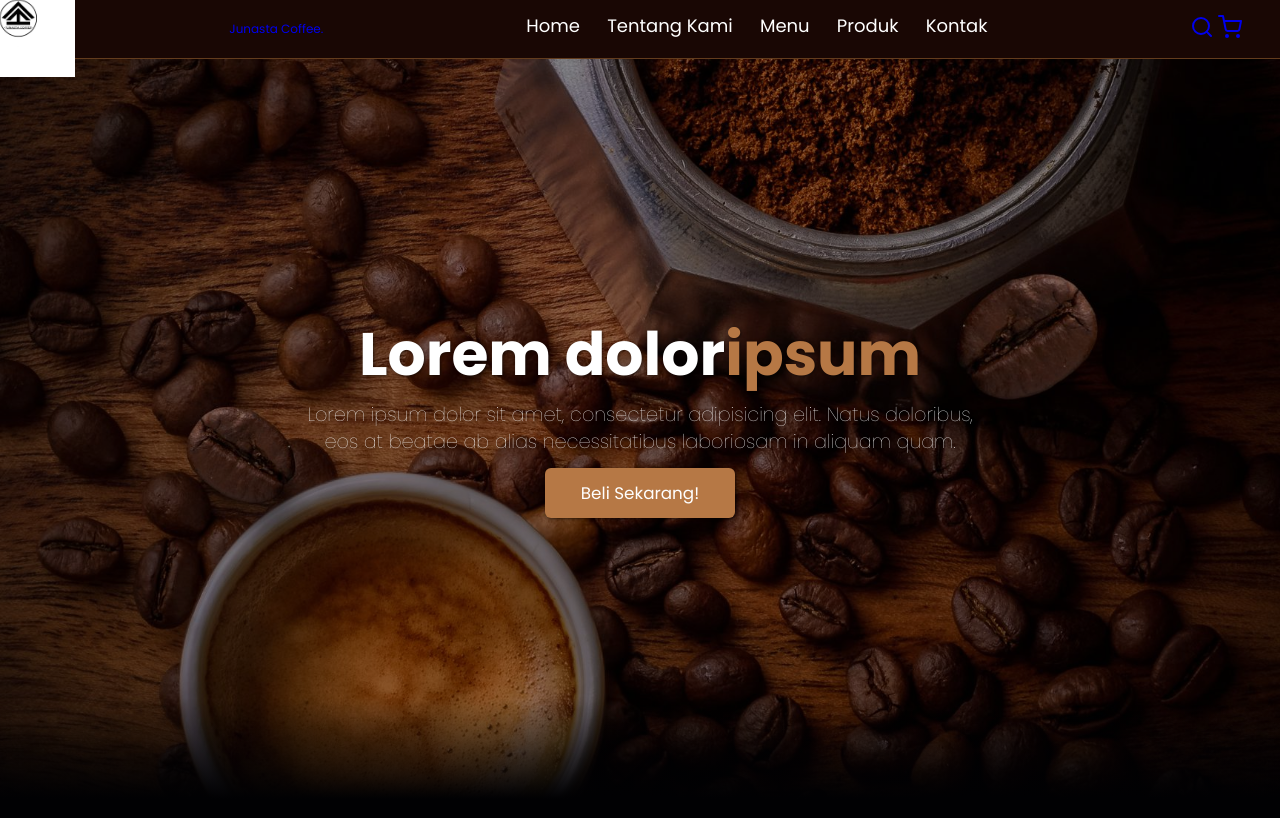
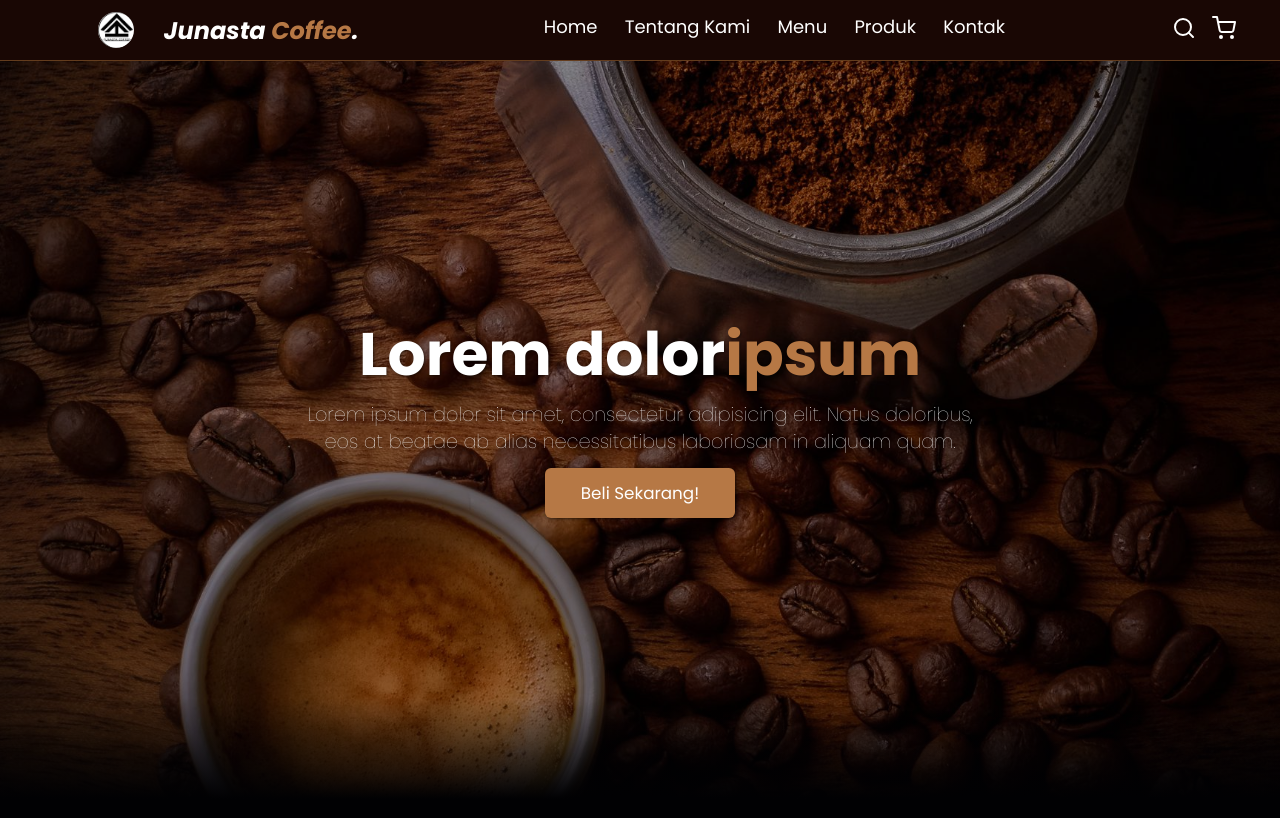
Before and after one commit to ArjunPutraAnjani/Junasta, a plain HTML site: page index.html in a window 1280 px wide. Drawn offline with nearby package versions, Linux system fonts and the light colour scheme.

Commit message:
Add files via upload

```diff
--- a/index.html
+++ b/index.html
@@ -1,5 +1,5 @@
 <!doctype html>
-<html>
+<html lang="id">
     <head>
         <meta http-equiv="content-type" content="text/html; charset=utf-8" />
         <meta name="viewport" content="width=device-width, initial-scale=1.0" />
@@ -18,13 +18,18 @@
         <link rel="stylesheet" href="style.css" />
     </head>
     <body>
+     <div class="container">
 
         <!-- navbar start-->
         <nav class="navbar">
-                <div class="img-wrapper">
+            <div class="wrapper">
                 <img src="Logo.png" alt="Logo" class="logo" />
             </div>
-                <a href="#" class="navbar-logo">Junasta <span>Coffee</span>.</a>
+            <div class="wrap-brand">
+                <a href="#" class="navbar-brand"
+                    >Junasta <span>Coffee</span>.</a
+                >
+            </div>
             <div class="navbar-nav">
                 <a href="#home">Home</a>
                 <a href="#about">Tentang Kami</a>
@@ -32,32 +37,30 @@
                 <a href="#product">Produk</a>
                 <a href="#contact">Kontak</a>
             </div>
-                <div class="navbar-extra">
+            <div class="navbar-icon">
                 <a href="#" id="search"><i data-feather="search"></i></a>
                 <a href="#" id="shopping-cart"
                     ><i data-feather="shopping-cart"></i
                 ></a>
-                    <a href="#" id="hamburger-menu"
-                        ><i data-feather="menu"></i
-                    ></a>
+                <a href="#" id="hamburger-menu"><i data-feather="menu"></i></a>
             </div>
         </nav>
         <!-- navbar end -->
+     </div>
 
         <!-- Hero section start -->
         <section class="hero" id="home">
             <main class="content">
                 <h1>Lorem dolor<span>ipsum</span></h1>
                 <p>
-                        Lorem ipsum dolor sit amet, consectetur adipisicing
-                        elit. Natus doloribus, eos at beatae ab alias
-                        necessitatibus laboriosam in aliquam quam.
+                    Lorem ipsum dolor sit amet, consectetur adipisicing elit.
+                    Natus doloribus, eos at beatae ab alias necessitatibus
+                    laboriosam in aliquam quam.
                 </p>
                 <a href="#" class="call-to-action">Beli Sekarang!</a>
             </main>
         </section>
         <!-- Hero section end-->
-
 
         <!-- icon script -->
 
```
Lines whose indentation alone changed are shown as unchanged.
